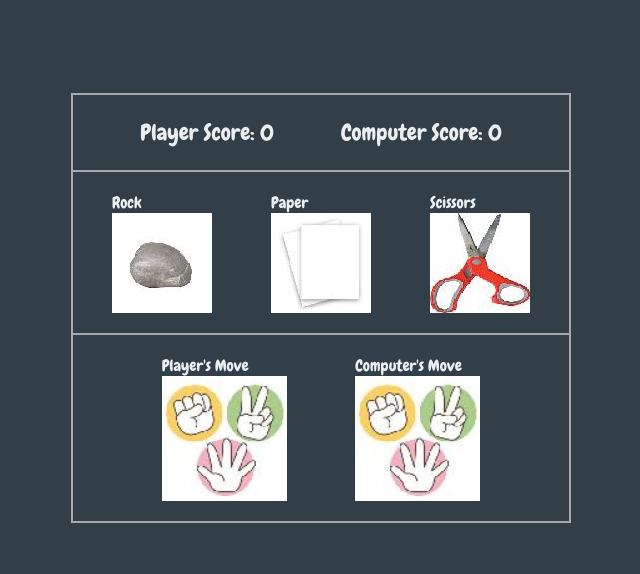
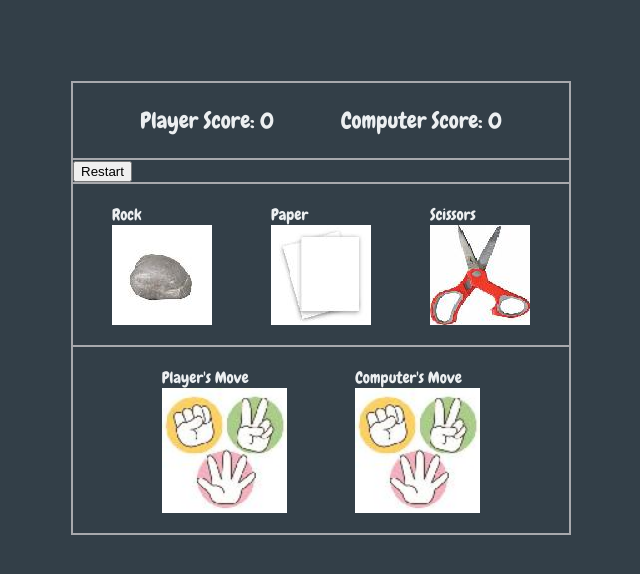
Before and after one commit to 7minutech/oden_rock_paper_scissors, a plain HTML site: page index.html in a window 1280 px wide. Shown: the whole page, without its empty margins (319-959 px from the left). Drawn offline with Linux system fonts and the light colour scheme.

Commit message:
feat: added restart button

```diff
--- a/index.html
+++ b/index.html
@@ -13,6 +13,11 @@
         <div class="score-board">
             <p id = "player_score"></p>
             <p id ="computer_score"></p>
+        </div>
+        <div class = "restart">
+            <button id="restartButton">
+                Restart
+            </button>
         </div>
         <div class = "moves">
             <div class = "move">
```
